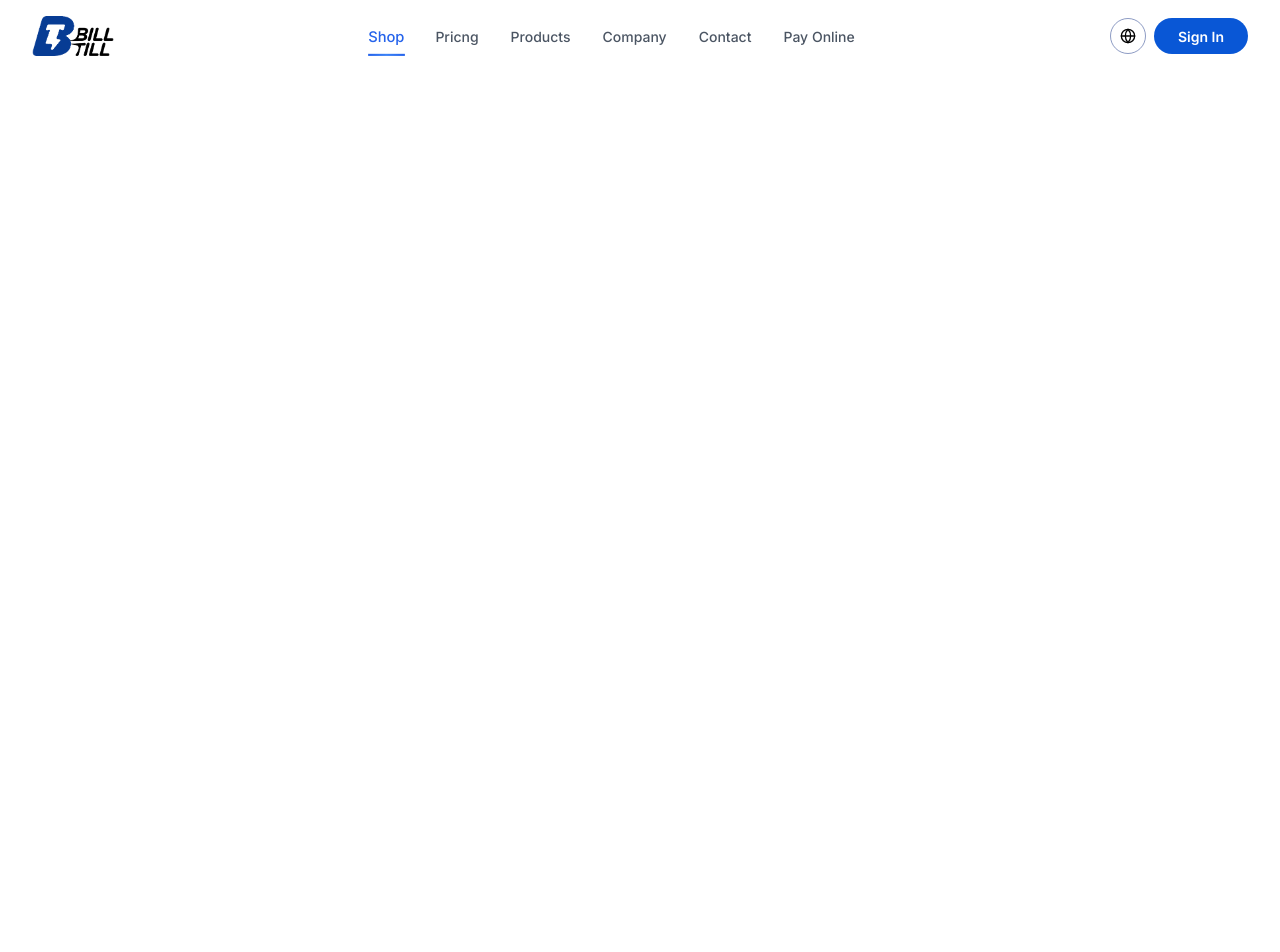
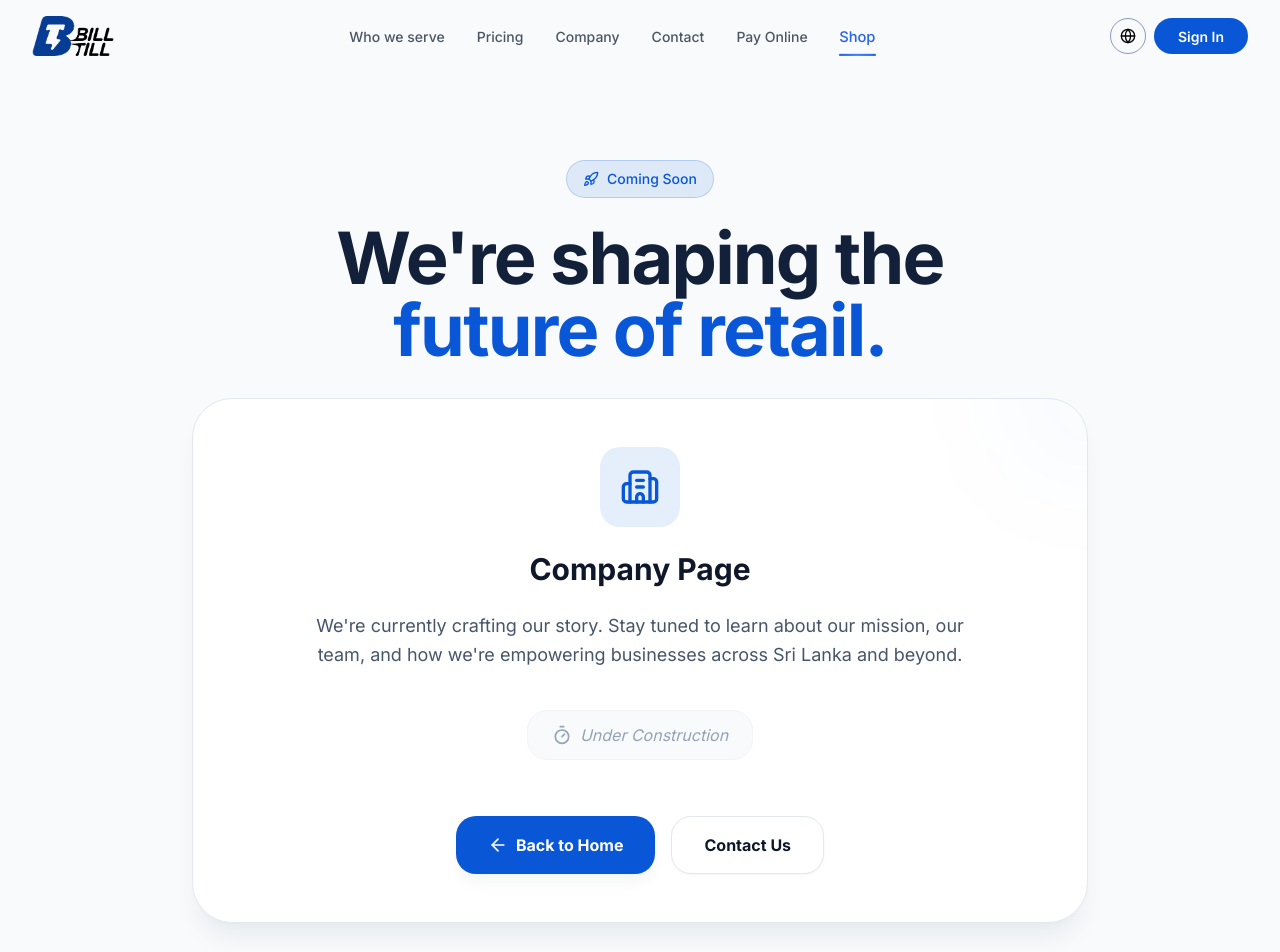
Before and after one commit to Jayod-Silva/bill-till, a React (Vite) app: page /company in a window 1280 px wide. Shown: the top 952 px of the page. Before the commit the page ends 800 px from the top, so only its background shows below. Built offline with nearby package versions, Linux system fonts and the light colour scheme.

Commit message:
new update in navigation

```diff
--- a/src/App.jsx
+++ b/src/App.jsx
@@ -29,6 +29,8 @@ import TermsAndConditionsPage from "@/pages/TermsAndConditionsPage";
 import ReturnPolicyPage from "@/pages/ReturnPolicyPage";
 import ShopPage from "@/pages/ShopPage";
 import ContactPage from "@/pages/ContactPage";
+import CompanyPage from "@/pages/CompanyPage";
+import PricingPage from "@/pages/PricingPage";
 
 import { AuthProvider } from "@/context/AuthContext";
 import ProtectedRoute from "@/components/auth/ProtectedRoute";
@@ -83,7 +85,9 @@ function App() {
         <Routes>
           <Route path="/" element={<HomePage />} />
           <Route path="/shop" element={<ShopPage />} />
+          <Route path="/pricing" element={<PricingPage />} />
           <Route path="/contact" element={<ContactPage />} />
+          <Route path="/company" element={<CompanyPage />} />
           <Route path="/payment" element={<PaymentPage />} />
           <Route path="/confirm-code" element={<ConfirmationCodePage />} />
           <Route path="/register" element={<RegistrationPage />} />
--- a/src/components/auth/MultiStepRegistrationForm.jsx
+++ b/src/components/auth/MultiStepRegistrationForm.jsx
@@ -659,7 +659,7 @@ const MultiStepRegistrationForm = () => {
               name="email"
               type="email"
               label="Email Address"
-              placeholder="john@example.com"
+              placeholder="info@billtill.co"
               value={formData.email}
               onChange={handleInputChange}
               error={errors.email}
--- a/src/components/layout/Footer.jsx
+++ b/src/components/layout/Footer.jsx
@@ -3,14 +3,14 @@ import { motion } from "framer-motion";
 import { Twitter, Linkedin, Github, Mail, MapPin, Phone } from "lucide-react";
 
 const footerLinks = {
-  product: [
-    { name: "Features", href: "#features" },
-    { name: "Pricing", href: "#pricing" },
-    { name: "Industries", href: "#industries" },
+  whoWeServe: [
+    { name: "Industries", href: "/#industries" },
+    { name: "Features", href: "/#features" },
+    { name: "Pricing", href: "/#pricing" },
     { name: "Integrations", href: "#" },
   ],
   company: [
-    { name: "About Us", href: "#about" },
+    { name: "About Us", href: "/company" },
     { name: "Careers", href: "#" },
     { name: "Blog", href: "#" },
     { name: "Press", href: "#" },
@@ -59,7 +59,7 @@ export const Footer = () => {
             <div className="space-y-3">
               <div className="flex items-center gap-2 text-sm text-blue-200">
                 <Mail className="w-4 h-4" />
-                <span>hello@billtill.com</span>
+                <span>info@billtill.co</span>
               </div>
               <div className="flex items-center gap-2 text-sm text-blue-200">
                 <Phone className="w-4 h-4" />
@@ -78,9 +78,9 @@ export const Footer = () => {
 
           {/* Links Columns */}
           <div>
-            <h3 className="font-semibold text-white mb-4">Product</h3>
+            <h3 className="font-semibold text-white mb-4">Who we serve</h3>
             <ul className="space-y-3">
-              {footerLinks.product.map((link) => (
+              {footerLinks.whoWeServe.map((link) => (
                 <li key={link.name}>
                   <a
                     href={link.href}
--- a/src/components/layout/Navbar.jsx
+++ b/src/components/layout/Navbar.jsx
@@ -12,7 +12,7 @@ import {
 } from "lucide-react";
 import { useState, useEffect } from "react";
 import { createPortal } from "react-dom";
-import { useNavigate, Link } from "react-router-dom";
+import { useNavigate, Link, useLocation } from "react-router-dom";
 import { useAuth } from "@/context/AuthContext";
 import { motion, AnimatePresence } from "framer-motion";
 
@@ -30,6 +30,7 @@ export default function Navbar() {
   const { language, toggleLanguage } = useLanguage();
   const { user, logout } = useAuth();
   const navigate = useNavigate();
+  const location = useLocation();
   const [dropdownOpen, setDropdownOpen] = useState(false);
 
   useEffect(() => {
@@ -58,20 +59,20 @@ export default function Navbar() {
   const navItems =
     language === "en"
       ? [
-          { id: "shop", label: "Shop", href: "#shop" },
-          { id: "pricing", label: "Pricng", href: "#pricing" },
-          { id: "stories", label: "Products", href: "#section-4" },
-          { id: "company", label: "Company", href: "#company" },
-          { id: "contact", label: "Contact", href: "#contact" },
-          { id: "pay", label: "Pay Online", href: "#pay" },
+        { id: "stories", label: "Who we serve", href: "/#industries" },
+        { id: "pricing", label: "Pricing", href: "/#pricing" },
+        { id: "company", label: "Company", href: "/company" },
+        { id: "contact", label: "Contact", href: "/contact" },
+        { id: "pay", label: "Pay Online", href: "/confirm-code" },
+        { id: "shop", label: "Shop", href: "/shop" },
       ]
       : [
-          { id: "shop", label: "වෙළඳසැල", href: "#shop" },
-          { id: "pricing", label: "මිල ගණන්", href: "#pricing" },
-          { id: "stories", label: "නිෂුර්පන්", href: "#section-4" },
-          { id: "company", label: "සම්මාප", href: "#company" },
-          { id: "contact", label: "සම්බන්ධ වන්න", href: "#contact" },
-          { id: "pay", label: "මාර්ගගත ගෙවීම", href: "#pay" },
+        { id: "stories", label: "අප සේවය කරන්නේ කාටද", href: "/#industries" },
+        { id: "pricing", label: "මිල ගණන්", href: "/#pricing" },
+        { id: "company", label: "සමාගම", href: "/company" },
+        { id: "contact", label: "සම්බන්ධ වන්න", href: "/contact" },
+        { id: "pay", label: "මාර්ගගත ගෙවීම", href: "/confirm-code" },
+        { id: "shop", label: "වෙලඳසැල", href: "/shop" },
       ];
 
   const buyText = language === "en" ? "Sign In" : "ඇසුම්ම කරන්න";
@@ -80,22 +81,34 @@ export default function Navbar() {
     setActiveLink(item.id);
     setMenuOpen(false);
 
-    // Special handling for shop link
-    if (item.id === "shop") {
-      // Navigate to shop page
-      navigate("/shop");
-    } else if (item.id === "pay") {
-      // Navigate to confirmation code page
-      navigate("/confirm-code");
-    } else if (item.id === "contact") {
-      // Navigate to contact page
-      navigate("/contact");
+    if (item.href.startsWith("#")) {
+      if (location.pathname === "/") {
+        // We are on home page, just scroll
+        const element = document.querySelector(item.href);
+        if (element) {
+          element.scrollIntoView({ behavior: "smooth" });
+        }
       } else {
-      document.querySelector(item.href)?.scrollIntoView({
-        behavior: "smooth",
-      });
+        // We are on another page, navigate to home with hash
+        navigate(`/${item.href}`);
+      }
+    } else {
+      // Normal route navigation
+      navigate(item.href);
     }
   };
+
+  // Handle scrolling when arriving at home page with a hash
+  useEffect(() => {
+    if (location.pathname === "/" && location.hash) {
+      setTimeout(() => {
+        const element = document.querySelector(location.hash);
+        if (element) {
+          element.scrollIntoView({ behavior: "smooth" });
+        }
+      }, 100);
+    }
+  }, [location]);
 
   const handleBuyClick = () => {
     setMenuOpen(false);
@@ -105,15 +118,13 @@ export default function Navbar() {
   return (
     <>
       <nav
-        className={`fixed top-6 left-1/2 -translate-x-1/2 w-full mx-auto transition-all duration-500 ease-[cubic-bezier(0.25, 0.46, 0.45, 0.94)] z-[100] ${
-          scrolled
+        className={`fixed top-6 left-1/2 -translate-x-1/2 w-full mx-auto transition-all duration-500 ease-[cubic-bezier(0.25, 0.46, 0.45, 0.94)] z-[100] ${scrolled
           ? "max-w-[1500px] md:max-w-[1500px]"
           : "max-w-md -mt-2 md:-mt-8 md:max-w-[1500px]"
           }`}
       >
         <div
-          className={`px-8 py-3 md:py-4 transition-all duration-500 ease-[cubic-bezier(0.25, 0.46, 0.45, 0.94)] ${
-            scrolled
+          className={`px-8 py-3 md:py-4 transition-all duration-500 ease-[cubic-bezier(0.25, 0.46, 0.45, 0.94)] ${scrolled
             ? "bg-white  shadow-lg -mt-6 md:-mt-7 rounded-b-3xl md:scale-[1.02]"
             : "-mt-2 md:mt-2 scale-[1]"
             }`}
@@ -142,8 +153,7 @@ export default function Navbar() {
                   key={item.id}
                   onClick={() => handleClick(item)}
                   className={`relative group text-[14px] font-medium font-poppins transition-all duration-300 ease-[cubic-bezier(0.34, 1.56, 0.64, 1)]
-                  ${
-                    activeLink === item.id
+                  ${activeLink === item.id
                       ? "text-blue-600 scale-105"
                       : "text-gray-600 hover:text-gray-900 hover:scale-105"
                     }`}
@@ -299,8 +309,7 @@ export default function Navbar() {
                         damping: 30,
                       }}
                       onClick={() => handleClick(item)}
-                      className={`w-full text-left px-4 py-3 rounded-lg text-sm font-medium transition-colors ${
-                        activeLink === item.id
+                      className={`w-full text-left px-4 py-3 rounded-lg text-sm font-medium transition-colors ${activeLink === item.id
                         ? "bg-blue-50 text-blue-600"
                         : "text-gray-700 hover:bg-gray-50"
                         }`}
--- a/src/components/sections/ValuePropositionSection.jsx
+++ b/src/components/sections/ValuePropositionSection.jsx
@@ -53,6 +53,7 @@ export const ValuePropositionSection = () => {
 
   return (
     <section
+      id="company"
       ref={sectionRef}
       className="py-16 md:py-24 lg:pt-32 lg:pb-10 overflow-hidden"
     >
--- /dev/null
+++ b/src/pages/CompanyPage.jsx
@@ -0,0 +1,99 @@
+import React from "react";
+import { motion } from "framer-motion";
+import { Building2, Rocket, Timer, ArrowLeft } from "lucide-react";
+import { useNavigate } from "react-router-dom";
+import { Footer } from "@/components/layout/Footer";
+
+export default function CompanyPage() {
+    const navigate = useNavigate();
+
+    return (
+        <div className="min-h-screen bg-[#F8FAFC] selection:bg-[#0957D6]/20">
+            {/* Decorative Background Elements */}
+            <div className="fixed inset-0 overflow-hidden pointer-events-none -z-10">
+                <div className="absolute top-[-10%] left-[-10%] w-[40%] h-[40%] bg-[#0957D6]/5 blur-[120px] rounded-full" />
+                <div className="absolute bottom-[-10%] right-[-10%] w-[40%] h-[40%] bg-[#0957D6]/5 blur-[120px] rounded-full" />
+            </div>
+
+            <section className="pt-40 pb-20 relative overflow-hidden">
+                <div className="container-custom relative z-10 px-4 sm:px-6 lg:px-8">
+                    <motion.div
+                        initial={{ opacity: 0, y: 30 }}
+                        animate={{ opacity: 1, y: 0 }}
+                        transition={{ duration: 0.8 }}
+                        className="text-center max-w-4xl mx-auto"
+                    >
+                        <motion.div
+                            initial={{ scale: 0.9, opacity: 0 }}
+                            animate={{ scale: 1, opacity: 1 }}
+                            transition={{ delay: 0.2, duration: 0.5 }}
+                            className="inline-flex items-center gap-2 px-4 py-2 rounded-full bg-[#0957D6]/10 text-[#0957D6] font-medium text-sm mb-6 border border-[#0957D6]/20"
+                        >
+                            <Rocket className="w-4 h-4" />
+                            <span>Coming Soon</span>
+                        </motion.div>
+
+                        <h1 className="text-5xl sm:text-6xl md:text-7xl font-bold tracking-tight mb-8">
+                            We're shaping the <br />
+                            <span className="text-[#0957D6]">future of retail.</span>
+                        </h1>
+
+                        <div className="bg-white p-8 md:p-12 rounded-[2.5rem] border border-slate-200 shadow-xl relative overflow-hidden mb-12">
+                            <div className="absolute top-0 right-0 w-32 h-32 bg-[#0957D6]/5 blur-3xl rounded-full -translate-y-1/2 translate-x-1/2" />
+
+                            <div className="flex flex-col items-center gap-6 relative z-10">
+                                <div className="w-20 h-20 bg-[#0957D6]/10 rounded-2xl flex items-center justify-center">
+                                    <Building2 className="w-10 h-10 text-[#0957D6]" />
+                                </div>
+
+                                <h2 className="text-2xl md:text-3xl font-bold text-slate-900">Company Page</h2>
+                                <p className="text-lg text-slate-600 leading-relaxed max-w-2xl">
+                                    We're currently crafting our story. Stay tuned to learn about our mission,
+                                    our team, and how we're empowering businesses across Sri Lanka and beyond.
+                                </p>
+
+                                <div className="flex items-center gap-4 py-4">
+                                    <div className="flex items-center gap-2 px-6 py-3 bg-slate-50 rounded-2xl border border-slate-100 italic text-slate-400">
+                                        <Timer className="w-5 h-5" />
+                                        <span>Under Construction</span>
+                                    </div>
+                                </div>
+
+                                <div className="flex flex-wrap justify-center gap-4 mt-4">
+                                    <button
+                                        onClick={() => navigate("/")}
+                                        className="inline-flex items-center gap-2 px-8 py-4 bg-[#0957D6] text-white rounded-2xl font-bold shadow-lg shadow-[#0957D6]/20 hover:bg-black transition-all transform active:scale-95"
+                                    >
+                                        <ArrowLeft className="w-5 h-5" />
+                                        Back to Home
+                                    </button>
+                                    <button
+                                        onClick={() => navigate("/contact")}
+                                        className="inline-flex items-center gap-2 px-8 py-4 bg-white border border-slate-200 text-slate-900 rounded-2xl font-bold hover:bg-slate-50 transition-all shadow-sm"
+                                    >
+                                        Contact Us
+                                    </button>
+                                </div>
+                            </div>
+                        </div>
+
+                        <div className="grid grid-cols-1 md:grid-cols-3 gap-6 max-w-3xl mx-auto">
+                            {[
+                                { label: "Founded", value: "2024" },
+                                { label: "Team Members", value: "10+" },
+                                { label: "Location", value: "Negombo" }
+                            ].map((stat, i) => (
+                                <div key={i} className="bg-white/50 backdrop-blur-sm p-6 rounded-2xl border border-white/50">
+                                    <p className="text-xs uppercase tracking-widest text-slate-400 font-bold mb-1">{stat.label}</p>
+                                    <p className="text-2xl font-bold text-slate-900">{stat.value}</p>
+                                </div>
+                            ))}
+                        </div>
+                    </motion.div>
+                </div>
+            </section>
+
+            <Footer />
+        </div>
+    );
+}
--- /dev/null
+++ b/src/pages/PricingPage.jsx
@@ -0,0 +1,19 @@
+import React, { useEffect } from "react";
+import { PricingSection } from "@/components/sections/PricingSection";
+import { Footer } from "@/components/layout/Footer";
+
+export default function PricingPage() {
+    // Ensure we scroll to top when visiting the separate page
+    useEffect(() => {
+        window.scrollTo(0, 0);
+    }, []);
+
+    return (
+        <div className="min-h-screen bg-background">
+            <div className="pt-20">
+                <PricingSection />
+            </div>
+            <Footer />
+        </div>
+    );
+}
```
Also changed, not shown: src/pages/ContactPage.jsx (+27 -17 lines). Lines whose indentation alone changed are shown as unchanged.
